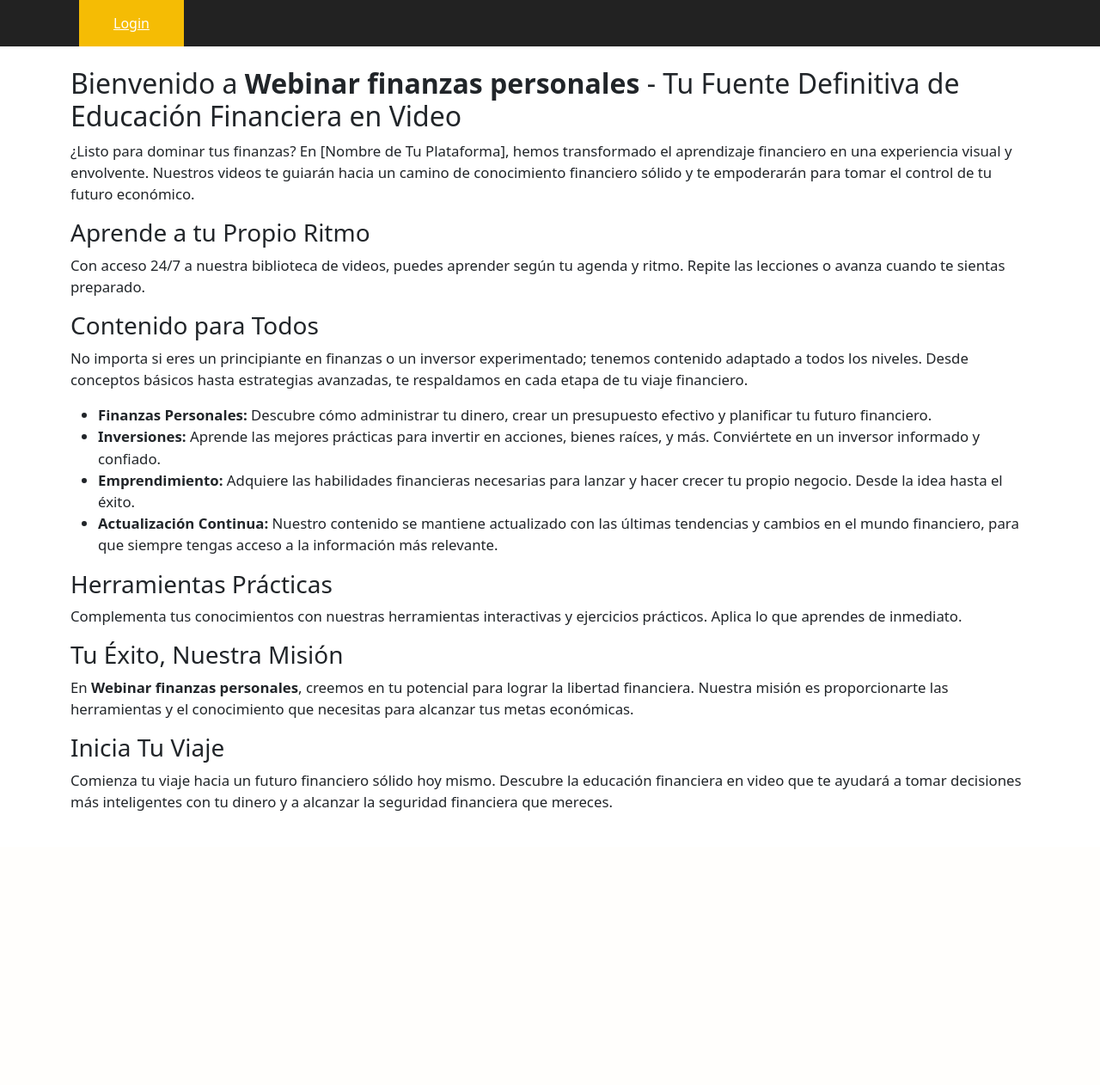
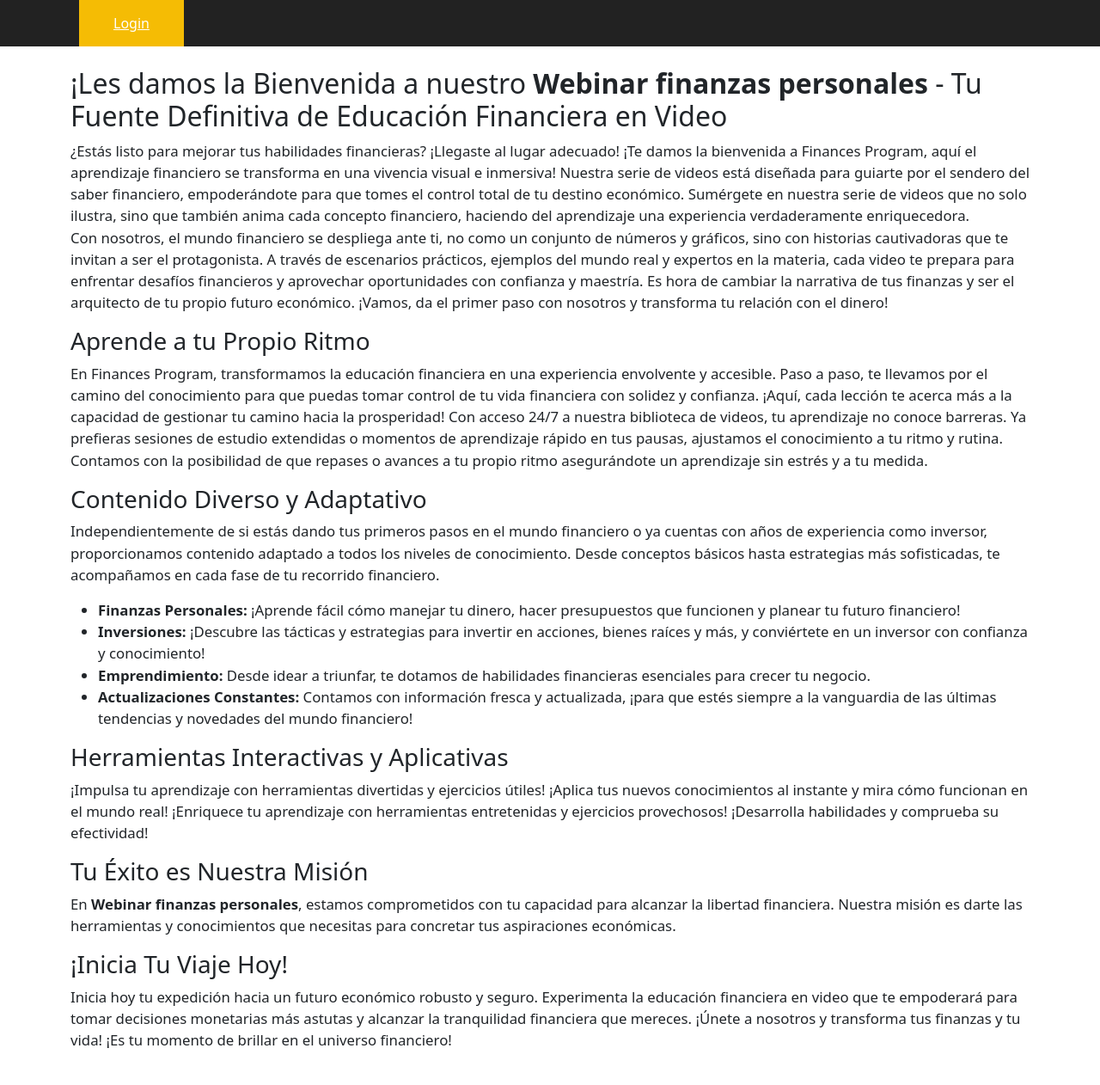
Before and after one commit to mauriciocantor/webinar_finanzas, a Symfony app: template templates/index/index.html.twig in a window 1280 px wide. Shown: the whole page at 86% size. Before the commit the page ends 943 px from the top, so only its background shows below. Run offline with Twig, Linux system fonts and the light colour scheme; the template is opened without the code that fills it, so the values that code supplies are empty; some libraries are stand-ins or nearby versions.

Commit message:
Ajuste de textos y diseño

```diff
--- a/public/sass/style_1.scss
+++ b/public/sass/style_1.scss
@@ -612,6 +612,8 @@ a, a:hover {
 .fh5co_footer_right_reserved {
 	background: #000!important;
 	color: #fff!important;
+	position: fixed;
+	bottom: 0;
 }
 .footer_last_part_menu {
 	color: #fff!important;
--- a/templates/index/index.html.twig
+++ b/templates/index/index.html.twig
@@ -5,36 +5,39 @@
         <div class="container paddding">
             <div class="row mx-0">
                 <div class="col-md-12 animate-box" data-animate-effect="fadeInLeft">
-                    <h2>Bienvenido a <strong>Webinar finanzas personales</strong> - Tu Fuente Definitiva de Educación Financiera en Video</h2>
+                    <h2>¡Les damos la Bienvenida a nuestro <strong>Webinar finanzas personales</strong> - Tu Fuente Definitiva de Educación Financiera en Video</h2>
                     <p>
-                        ¿Listo para dominar tus finanzas? En [Nombre de Tu Plataforma], hemos transformado el aprendizaje financiero en una experiencia visual y envolvente. Nuestros videos te guiarán hacia un camino de conocimiento financiero sólido y te empoderarán para tomar el control de tu futuro económico.
+                        ¿Estás listo para mejorar tus habilidades financieras? ¡Llegaste al lugar adecuado! ¡Te damos la bienvenida a Finances Program, aquí el aprendizaje financiero se transforma en una vivencia visual e inmersiva! Nuestra serie de videos está diseñada para guiarte por el sendero del saber financiero, empoderándote para que tomes el control total de tu destino económico. Sumérgete en nuestra serie de videos que no solo ilustra, sino que también anima cada concepto financiero, haciendo del aprendizaje una experiencia verdaderamente enriquecedora.
+                        <br>
+                        Con nosotros, el mundo financiero se despliega ante ti, no como un conjunto de números y gráficos, sino con historias cautivadoras que te invitan a ser el protagonista. A través de escenarios prácticos, ejemplos del mundo real y expertos en la materia, cada video te prepara para enfrentar desafíos financieros y aprovechar oportunidades con confianza y maestría. Es hora de cambiar la narrativa de tus finanzas y ser el arquitecto de tu propio futuro económico. ¡Vamos, da el primer paso con nosotros y transforma tu relación con el dinero!
 
                     </p>
                     <h3>Aprende a tu Propio Ritmo</h3>
                     <p>
-                        Con acceso 24/7 a nuestra biblioteca de videos, puedes aprender según tu agenda y ritmo. Repite las lecciones o avanza cuando te sientas preparado.
+                        En Finances Program, transformamos la educación financiera en una experiencia envolvente y accesible. Paso a paso, te llevamos por el camino del conocimiento para que puedas tomar control de tu vida financiera con solidez y confianza. ¡Aquí, cada lección te acerca más a la capacidad de gestionar tu camino hacia la prosperidad! Con acceso 24/7 a nuestra biblioteca de videos, tu aprendizaje no conoce barreras. Ya prefieras sesiones de estudio extendidas o momentos de aprendizaje rápido en tus pausas, ajustamos el conocimiento a tu ritmo y rutina. Contamos con la posibilidad de que repases o avances a tu propio ritmo asegurándote un aprendizaje sin estrés y a tu medida.
                     </p>
-                    <h3>Contenido para Todos</h3>
+                    <h3>Contenido Diverso y Adaptativo</h3>
                     <p>
-                        No importa si eres un principiante en finanzas o un inversor experimentado; tenemos contenido adaptado a todos los niveles. Desde conceptos básicos hasta estrategias avanzadas, te respaldamos en cada etapa de tu viaje financiero.
+                        Independientemente de si estás dando tus primeros pasos en el mundo financiero o ya cuentas con años de experiencia como inversor, proporcionamos contenido adaptado a todos los niveles de conocimiento. Desde conceptos básicos hasta estrategias más sofisticadas, te acompañamos en cada fase de tu recorrido financiero.
                     </p>
                     <ul>
-                        <li><strong>Finanzas Personales:</strong> Descubre cómo administrar tu dinero, crear un presupuesto efectivo y planificar tu futuro financiero.</li>
-                        <li><strong>Inversiones:</strong> Aprende las mejores prácticas para invertir en acciones, bienes raíces, y más. Conviértete en un inversor informado y confiado.</li>
-                        <li><strong>Emprendimiento:</strong> Adquiere las habilidades financieras necesarias para lanzar y hacer crecer tu propio negocio. Desde la idea hasta el éxito.</li>
-                        <li><strong>Actualización Continua:</strong> Nuestro contenido se mantiene actualizado con las últimas tendencias y cambios en el mundo financiero, para que siempre tengas acceso a la información más relevante.</li>
+                        <li><strong>Finanzas Personales:</strong> ¡Aprende fácil cómo manejar tu dinero, hacer presupuestos que funcionen y planear tu futuro financiero!</li>
+                        <li><strong>Inversiones:</strong> ¡Descubre las tácticas y estrategias para invertir en acciones, bienes raíces y más, y conviértete en un inversor con confianza y conocimiento!</li>
+                        <li><strong>Emprendimiento:</strong> Desde idear a triunfar, te dotamos de habilidades financieras esenciales para crecer tu negocio.</li>
+                        <li><strong>Actualizaciones Constantes:</strong> Contamos con información fresca y actualizada, ¡para que estés siempre a la vanguardia de las últimas tendencias y novedades del mundo financiero!</li>
                     </ul>
-                    <h3>Herramientas Prácticas</h3>
+                    <h3>Herramientas Interactivas y Aplicativas</h3>
                     <p>
-                        Complementa tus conocimientos con nuestras herramientas interactivas y ejercicios prácticos. Aplica lo que aprendes de inmediato.
+                        ¡Impulsa tu aprendizaje con herramientas divertidas y ejercicios útiles! ¡Aplica tus nuevos conocimientos al instante y mira cómo funcionan en el mundo real! ¡Enriquece tu aprendizaje con herramientas entretenidas y ejercicios provechosos! ¡Desarrolla habilidades y comprueba su efectividad!
                     </p>
-                    <h3>Tu Éxito, Nuestra Misión</h3>
+                    <h3>Tu Éxito es Nuestra Misión</h3>
                     <p>
-                        En <strong>Webinar finanzas personales</strong>, creemos en tu potencial para lograr la libertad financiera. Nuestra misión es proporcionarte las herramientas y el conocimiento que necesitas para alcanzar tus metas económicas.
+                        En <strong>Webinar finanzas personales</strong>, estamos comprometidos con tu capacidad para alcanzar la libertad financiera. Nuestra misión es darte las herramientas y conocimientos que necesitas para concretar tus aspiraciones económicas.
                     </p>
-                    <h3>Inicia Tu Viaje</h3>
+                    <h3>¡Inicia Tu Viaje Hoy!</h3>
                     <p>
-                        Comienza tu viaje hacia un futuro financiero sólido hoy mismo. Descubre la educación financiera en video que te ayudará a tomar decisiones más inteligentes con tu dinero y a alcanzar la seguridad financiera que mereces.
+                        Inicia hoy tu expedición hacia un futuro económico robusto y seguro. Experimenta la educación financiera en video que te empoderará para tomar decisiones monetarias más astutas y alcanzar la tranquilidad financiera que mereces.
+                        ¡Únete a nosotros y transforma tus finanzas y tu vida! ¡Es tu momento de brillar en el universo financiero!
                     </p>
                 </div>
             </div>
```
Also changed, not shown: public/css/style_1.css, public/images/thumbnail/ahorros_y_futuro.png (added), public/images/thumbnail/bienvenida_curso.png, public/images/thumbnail/control_gastos.png (added), public/images/thumbnail/eje_control.png, public/images/thumbnail/introduccion_ahorro_inversion.png, public/images/thumbnail/planificacion_financiera.png (added).
